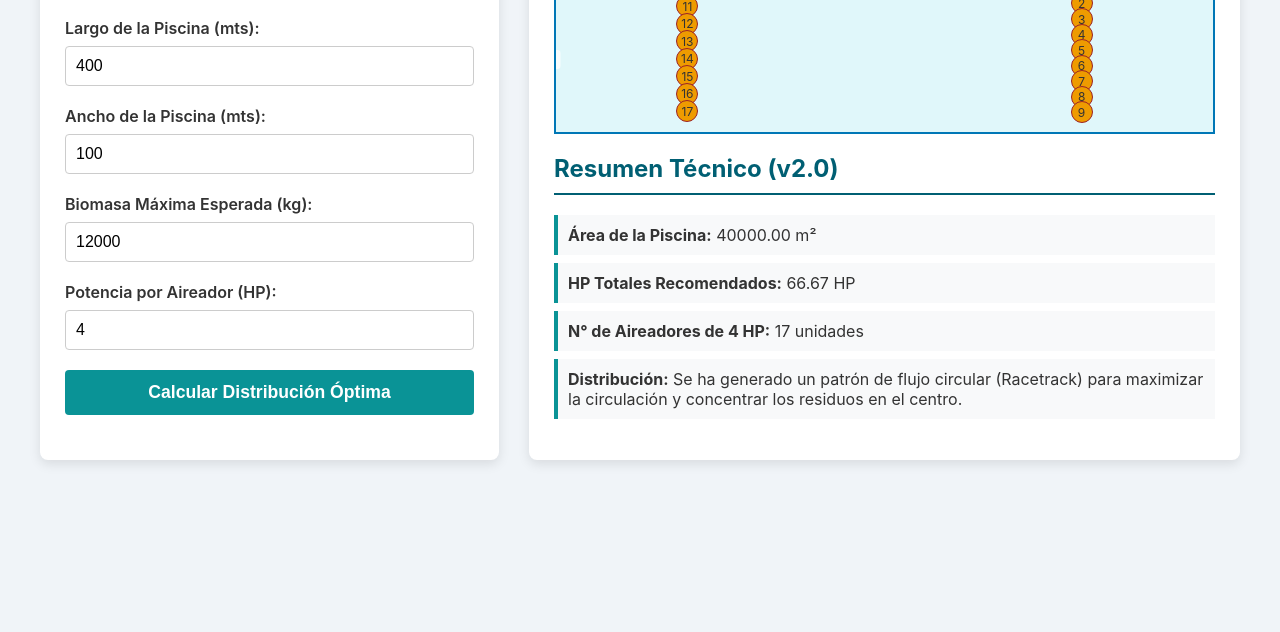
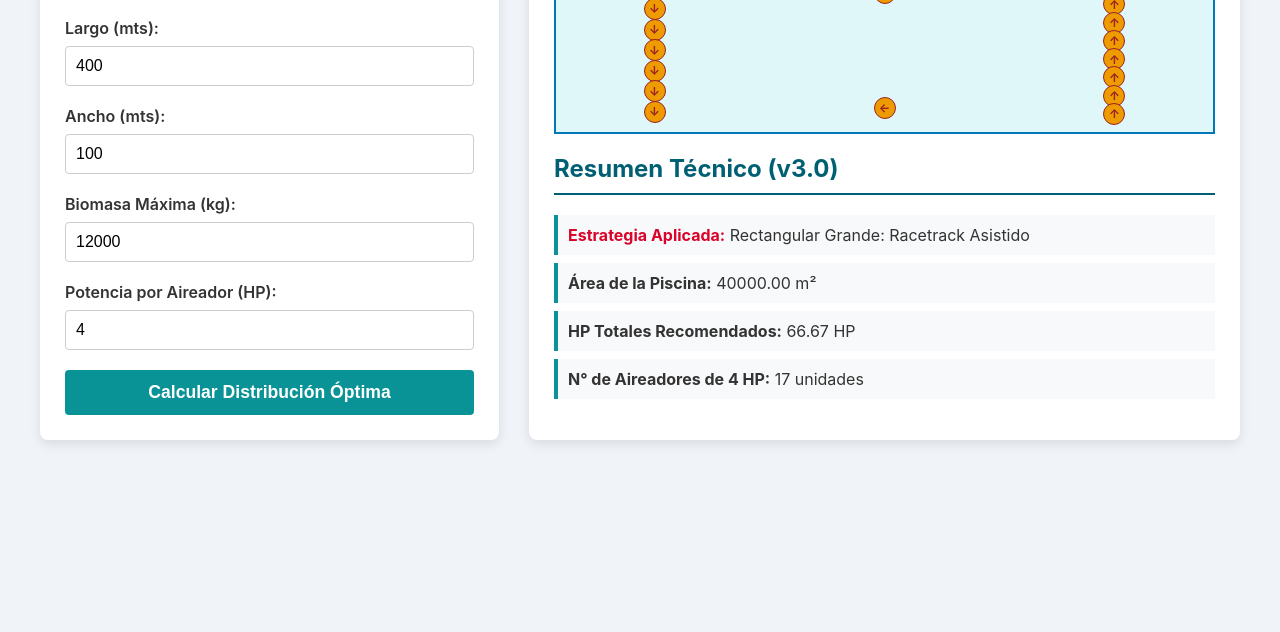
Before and after one commit to jaimepaz80/Optimizador-de-Aireacion-Inteligente, a plain HTML site: page index.html in a window 1280 px wide. Shown: the part 168-800 px from the top of the page. Drawn offline with Linux system fonts and the light colour scheme.

Commit message:
Update index.html

```diff
--- a/index.html
+++ b/index.html
@@ -3,187 +3,57 @@
 <head>
     <meta charset="UTF-8">
     <meta name="viewport" content="width=device-width, initial-scale=1.0">
-    <title>Optimizador de Aireación v2.0</title>
+    <title>Optimizador de Aireación v3.0 (Híbrido)</title>
     <style>
-        body {
-            font-family: -apple-system, BlinkMacSystemFont, "Segoe UI", Roboto, Helvetica, Arial, sans-serif;
-            background-color: #f0f4f8;
-            color: #333;
-            display: flex;
-            justify-content: center;
-            align-items: flex-start;
-            padding: 20px;
-            gap: 20px;
-        }
-        .container {
-            display: flex;
-            flex-wrap: wrap;
-            gap: 30px;
-            width: 100%;
-            max-width: 1200px;
-        }
-        .panel {
-            background-color: #fff;
-            padding: 25px;
-            border-radius: 8px;
-            box-shadow: 0 4px 12px rgba(0,0,0,0.1);
-        }
-        .config-panel {
-            flex-basis: 350px;
-            flex-shrink: 0;
-            flex-grow: 1;
-        }
-        .results-panel {
-            flex-basis: 500px;
-            flex-grow: 2;
-        }
-        h1, h2 {
-            color: #005f73;
-            border-bottom: 2px solid #005f73;
-            padding-bottom: 10px;
-        }
-        .form-group {
-            margin-bottom: 20px;
-        }
-        label {
-            display: block;
-            font-weight: 600;
-            margin-bottom: 8px;
-        }
-        input[type="number"] {
-            width: 100%;
-            padding: 10px;
-            border: 1px solid #ccc;
-            border-radius: 4px;
-            box-sizing: border-box;
-            font-size: 1em;
-        }
-        button {
-            width: 100%;
-            padding: 12px;
-            background-color: #0a9396;
-            color: white;
-            border: none;
-            border-radius: 4px;
-            font-size: 1.1em;
-            font-weight: bold;
-            cursor: pointer;
-            transition: background-color 0.3s;
-        }
-        button:hover {
-            background-color: #005f73;
-        }
-        #pool-container {
-            position: relative;
-            background-color: #e0f7fa;
-            border: 2px solid #0077b6;
-            margin-top: 20px;
-            overflow: hidden;
-            transition: all 0.5s;
-        }
-        .aerator {
-            position: absolute;
-            width: 20px;
-            height: 20px;
-            background-color: #ee9b00;
-            border: 1px solid #9b2226;
-            border-radius: 50%;
-            display: flex;
-            justify-content: center;
-            align-items: center;
-            font-size: 12px;
-            cursor: pointer;
-            transform: translate(-50%, -50%);
-        }
-        .aerator .tooltip {
-            visibility: hidden;
-            width: 160px;
-            background-color: #333;
-            color: #fff;
-            text-align: center;
-            border-radius: 6px;
-            padding: 5px 0;
-            position: absolute;
-            z-index: 1;
-            bottom: 125%;
-            left: 50%;
-            margin-left: -80px;
-            opacity: 0;
-            transition: opacity 0.3s;
-        }
-        .aerator:hover .tooltip {
-            visibility: visible;
-            opacity: 1;
-        }
-        .dimension-label {
-            position: absolute;
-            background-color: rgba(255, 255, 255, 0.8);
-            padding: 2px 5px;
-            border-radius: 3px;
-            font-size: 12px;
-            font-weight: bold;
-        }
-        #summary ul {
-            list-style: none;
-            padding: 0;
-        }
-        #summary li {
-            background-color: #f8f9fa;
-            border-left: 4px solid #0a9396;
-            padding: 10px;
-            margin-bottom: 8px;
-        }
+        body { font-family: -apple-system, BlinkMacSystemFont, "Segoe UI", Roboto, Helvetica, Arial, sans-serif; background-color: #f0f4f8; color: #333; display: flex; justify-content: center; align-items: flex-start; padding: 20px; gap: 20px; }
+        .container { display: flex; flex-wrap: wrap; gap: 30px; width: 100%; max-width: 1200px; }
+        .panel { background-color: #fff; padding: 25px; border-radius: 8px; box-shadow: 0 4px 12px rgba(0,0,0,0.1); }
+        .config-panel { flex-basis: 350px; flex-shrink: 0; flex-grow: 1; }
+        .results-panel { flex-basis: 500px; flex-grow: 2; }
+        h1, h2 { color: #005f73; border-bottom: 2px solid #005f73; padding-bottom: 10px; }
+        .form-group { margin-bottom: 20px; }
+        label { display: block; font-weight: 600; margin-bottom: 8px; }
+        input[type="number"] { width: 100%; padding: 10px; border: 1px solid #ccc; border-radius: 4px; box-sizing: border-box; font-size: 1em; }
+        button { width: 100%; padding: 12px; background-color: #0a9396; color: white; border: none; border-radius: 4px; font-size: 1.1em; font-weight: bold; cursor: pointer; transition: background-color 0.3s; }
+        button:hover { background-color: #005f73; }
+        #pool-container { position: relative; background-color: #e0f7fa; border: 2px solid #0077b6; margin-top: 20px; overflow: hidden; transition: all 0.5s; }
+        .aerator { position: absolute; width: 20px; height: 20px; background-color: #ee9b00; border: 1px solid #9b2226; border-radius: 50%; display: flex; justify-content: center; align-items: center; font-size: 12px; font-weight: bold; cursor: pointer; transform: translate(-50%, -50%); }
+        .aerator .arrow { color: #9b2226; }
+        #summary ul { list-style: none; padding: 0; }
+        #summary li { background-color: #f8f9fa; border-left: 4px solid #0a9396; padding: 10px; margin-bottom: 8px; }
+        .strategy-title { color: #d90429; font-weight: bold; }
     </style>
 </head>
 <body>
-
     <div class="container">
         <div class="panel config-panel">
-            <h1>Optimizador de Aireación 🦐</h1>
+            <h1>Optimizador de Aireación 🦐 v3.0</h1>
             <div id="config-form">
-                <div class="form-group">
-                    <label for="length">Largo de la Piscina (mts):</label>
-                    <input type="number" id="length" value="400">
-                </div>
-                <div class="form-group">
-                    <label for="width">Ancho de la Piscina (mts):</label>
-                    <input type="number" id="width" value="100">
-                </div>
-                <div class="form-group">
-                    <label for="biomass">Biomasa Máxima Esperada (kg):</label>
-                    <input type="number" id="biomass" value="12000">
-                </div>
-                <div class="form-group">
-                    <label for="hp">Potencia por Aireador (HP):</label>
-                    <input type="number" id="hp" value="4">
-                </div>
+                <div class="form-group"><label for="length">Largo (mts):</label><input type="number" id="length" value="400"></div>
+                <div class="form-group"><label for="width">Ancho (mts):</label><input type="number" id="width" value="100"></div>
+                <div class="form-group"><label for="biomass">Biomasa Máxima (kg):</label><input type="number" id="biomass" value="12000"></div>
+                <div class="form-group"><label for="hp">Potencia por Aireador (HP):</label><input type="number" id="hp" value="4"></div>
                 <button onclick="calculate()">Calcular Distribución Óptima</button>
             </div>
         </div>
-
         <div class="panel results-panel">
             <h2>Resultados de Simulación</h2>
             <div id="pool-container"></div>
-            <div id="summary">
-                <p><em>Introduce los datos y presiona "Calcular" para ver la distribución recomendada.</em></p>
-            </div>
+            <div id="summary"></div>
         </div>
     </div>
 
     <script>
         function calculate() {
-            // 1. OBTENER DATOS DE ENTRADA
             const length = parseFloat(document.getElementById('length').value);
             const width = parseFloat(document.getElementById('width').value);
             const biomass = parseFloat(document.getElementById('biomass').value);
             const hpPerAerator = parseFloat(document.getElementById('hp').value);
 
-            if (isNaN(length) || isNaN(width) || isNaN(biomass) || isNaN(hpPerAerator) || length <= 0 || width <= 0 || biomass <= 0 || hpPerAerator <= 0) {
-                alert("Por favor, introduce valores válidos y positivos en todos los campos.");
-                return;
+            if (isNaN(length) || isNaN(width) || isNaN(biomass) || isNaN(hpPerAerator) || length <= 0 || width <= 0) {
+                alert("Por favor, introduce valores válidos y positivos."); return;
             }
 
-            // 2. LÓGICA DE CÁLCULO
             const KG_PER_HP = 180;
             const totalHpNeeded = biomass / KG_PER_HP;
             const numAerators = Math.ceil(totalHpNeeded / hpPerAerator);
@@ -193,92 +63,124 @@
             const summaryDiv = document.getElementById('summary');
             poolContainer.innerHTML = '';
 
-            // 3. LÓGICA DE DIBUJO Y POSICIONAMIENTO
+            const long_side = Math.max(length, width);
+            const short_side = Math.min(length, width);
+            const aspect_ratio = long_side / short_side;
+
+            let strategy_name = "";
+
+            // --- LÓGICA V3.0: SELECCIÓN DE ESTRATEGIA ---
+            if (aspect_ratio > 1.3) {
+                if (long_side > 150 && numAerators >= 4) {
+                    strategy_name = "Rectangular Grande: Racetrack Asistido";
+                    strategy_Rectangular_Large(length, width, numAerators);
+                } else {
+                    strategy_name = "Rectangular: Racetrack Clásico";
+                    strategy_Rectangular_Classic(length, width, numAerators);
+                }
+            } else {
+                strategy_name = "Cuadrada: Vórtice Circular";
+                strategy_Square_Vortex(length, width, numAerators);
+            }
+
+            drawPool(length, width);
+
+            summaryDiv.innerHTML = `
+                <h2>Resumen Técnico (v3.0)</h2>
+                <ul>
+                    <li><span class="strategy-title">Estrategia Aplicada:</span> ${strategy_name}</li>
+                    <li><strong>Área de la Piscina:</strong> ${area.toFixed(2)} m²</li>
+                    <li><strong>HP Totales Recomendados:</strong> ${totalHpNeeded.toFixed(2)} HP</li>
+                    <li><strong>N° de Aireadores de ${hpPerAerator} HP:</strong> ${numAerators} unidades</li>
+                </ul>
+            `;
+        }
+
+        function strategy_Rectangular_Large(l, w, total) {
+            const aerators_on_long_sides = total - 2;
+            const side1_count = Math.ceil(aerators_on_long_sides / 2);
+            const side2_count = Math.floor(aerators_on_long_sides / 2);
+
+            // Aireadores en lados largos
+            placeAeratorsOnSide(side1_count, 'long', 'a', l, w);
+            placeAeratorsOnSide(side2_count, 'long', 'b', l, w);
+            // Aireadores en lados cortos para asistir
+            placeAeratorsOnSide(1, 'short', 'a', l, w);
+            placeAeratorsOnSide(1, 'short', 'b', l, w);
+        }
+
+        function strategy_Rectangular_Classic(l, w, total) {
+            const side1_count = Math.ceil(total / 2);
+            const side2_count = Math.floor(total / 2);
+            placeAeratorsOnSide(side1_count, 'long', 'a', l, w);
+            placeAeratorsOnSide(side2_count, 'long', 'b', l, w);
+        }
+
+        function strategy_Square_Vortex(l, w, total) {
+            const per_side = Math.floor(total / 4);
+            let remainder = total % 4;
+
+            const sides = [per_side, per_side, per_side, per_side];
+            for (let i = 0; i < remainder; i++) sides[i]++;
+
+            placeAeratorsOnSide(sides[0], 'top', 'vortex', l, w);
+            placeAeratorsOnSide(sides[1], 'right', 'vortex', l, w);
+            placeAeratorsOnSide(sides[2], 'bottom', 'vortex', l, w);
+            placeAeratorsOnSide(sides[3], 'left', 'vortex', l, w);
+        }
+
+        function placeAeratorsOnSide(count, side, type, l, w) {
+            if (count === 0) return;
+            const margin_percent = 0.15;
+
+            for (let i = 0; i < count; i++) {
+                let top=0, left=0, arrow = '';
+                const pos = (i + 1) / (count + 1) * 100;
+
+                if (side === 'long') { // Racetrack
+                    left = (type === 'a') ? (100 - margin_percent * 100) : (margin_percent * 100);
+                    top = pos;
+                    arrow = (type === 'a') ? '↑' : '↓';
+                } else if (side === 'short') { // Asistencia
+                    top = (type === 'a') ? (margin_percent * 100) : (100 - margin_percent * 100);
+                    left = pos;
+                    arrow = (type === 'a') ? '→' : '←';
+                } else { // Vortex
+                    const vortex_margin = 0.20 * 100;
+                    if (side === 'top') { top = vortex_margin; left = pos; arrow = '→'; }
+                    if (side === 'right') { left = 100 - vortex_margin; top = pos; arrow = '↓'; }
+                    if (side === 'bottom') { top = 100 - vortex_margin; left = pos; arrow = '←'; }
+                    if (side === 'left') { left = vortex_margin; top = pos; arrow = '↑'; }
+                }
+                createAerator(top, left, arrow);
+            }
+        }
+
+        function createAerator(topPercent, leftPercent, arrow) {
+            const pool = document.getElementById('pool-container');
+            const aerator = document.createElement('div');
+            aerator.className = 'aerator';
+            aerator.style.top = `${topPercent}%`;
+            aerator.style.left = `${leftPercent}%`;
+            aerator.innerHTML = `<span class="arrow">${arrow}</span>`;
+            pool.appendChild(aerator);
+        }
+
+        function drawPool(length, width) {
+            const poolContainer = document.getElementById('pool-container');
             const aspectRatio = width / length;
             const containerWidth = poolContainer.parentElement.clientWidth - 40;
             let displayWidth = containerWidth;
             let displayHeight = displayWidth * aspectRatio;
-
             if (displayHeight > 500) {
                 displayHeight = 500;
                 displayWidth = displayHeight / aspectRatio;
             }
-
             poolContainer.style.width = `${displayWidth}px`;
             poolContainer.style.height = `${displayHeight}px`;
-
-            let side1Count = Math.ceil(numAerators / 2);
-            let side2Count = Math.floor(numAerators / 2);
-
-            // ==================== CAMBIO CLAVE AQUÍ ====================
-            // Reducimos el margen para una mejor distribución en piscinas grandes.
-            const marginFromShortWall = 0.075; // ANTES ERA 0.15 (15%)
-            // ==========================================================
-
-            const marginFromLongWall = 0.20;
-
-            // Colocar aireadores en el lado 1 (derecha)
-            for (let i = 0; i < side1Count; i++) {
-                // Se usa una fórmula más simple para distribuir uniformemente en el espacio disponible
-                const topPercent = (100 * (1 - 2 * marginFromShortWall) * (i + 0.5) / side1Count) + (100 * marginFromShortWall);
-                const leftPercent = 100 - (marginFromLongWall * 100);
-                createAerator(poolContainer, topPercent, leftPercent, i + 1);
-            }
-
-            // Colocar aireadores en el lado 2 (izquierda)
-            for (let i = 0; i < side2Count; i++) {
-                const topPercent = (100 * (1 - 2 * marginFromShortWall) * (i + 0.5) / side2Count) + (100 * marginFromShortWall);
-                const leftPercent = marginFromLongWall * 100;
-                createAerator(poolContainer, topPercent, leftPercent, side1Count + i + 1);
-            }
-
-            addLabel(poolContainer, `${length} mts`, '50%', '-25px', true);
-            addLabel(poolContainer, `${width} mts`, '-25px', '50%', false);
-
-
-            // 4. MOSTRAR RESUMEN
-            summaryDiv.innerHTML = `
-                <h2>Resumen Técnico (v2.0)</h2>
-                <ul>
-                    <li><strong>Área de la Piscina:</strong> ${area.toFixed(2)} m²</li>
-                    <li><strong>HP Totales Recomendados:</strong> ${totalHpNeeded.toFixed(2)} HP</li>
-                    <li><strong>N° de Aireadores de ${hpPerAerator} HP:</strong> ${numAerators} unidades</li>
-                    <li><strong>Distribución:</strong> Se ha generado un patrón de flujo circular (Racetrack) para maximizar la circulación y concentrar los residuos en el centro.</li>
-                </ul>
-            `;
-        }
-
-        function createAerator(container, topPercent, leftPercent, number) {
-            const aerator = document.createElement('div');
-            aerator.className = 'aerator';
-            aerator.style.top = `${topPercent}%`;
-            aerator.style.left = `${leftPercent}%`;
-            aerator.innerHTML = `
-                ${number}
-                <span class="tooltip">
-                    Dist. pared larga: ${(document.getElementById('width').value * 0.20).toFixed(1)}m<br>
-                    Modelo v2.0
-                </span>
-            `;
-            container.appendChild(aerator);
-        }
-
-        function addLabel(container, text, top, left, isHorizontal) {
-            const label = document.createElement('div');
-            label.className = 'dimension-label';
-            label.textContent = text;
-            label.style.top = top;
-            label.style.left = left;
-            if (!isHorizontal) {
-                label.style.transform = 'translate(-50%, -50%) rotate(-90deg)';
-            } else {
-                 label.style.transform = 'translateX(-50%)';
-            }
-            container.appendChild(label);
         }
 
         window.onload = calculate;
     </script>
-
 </body>
 </html>
```
